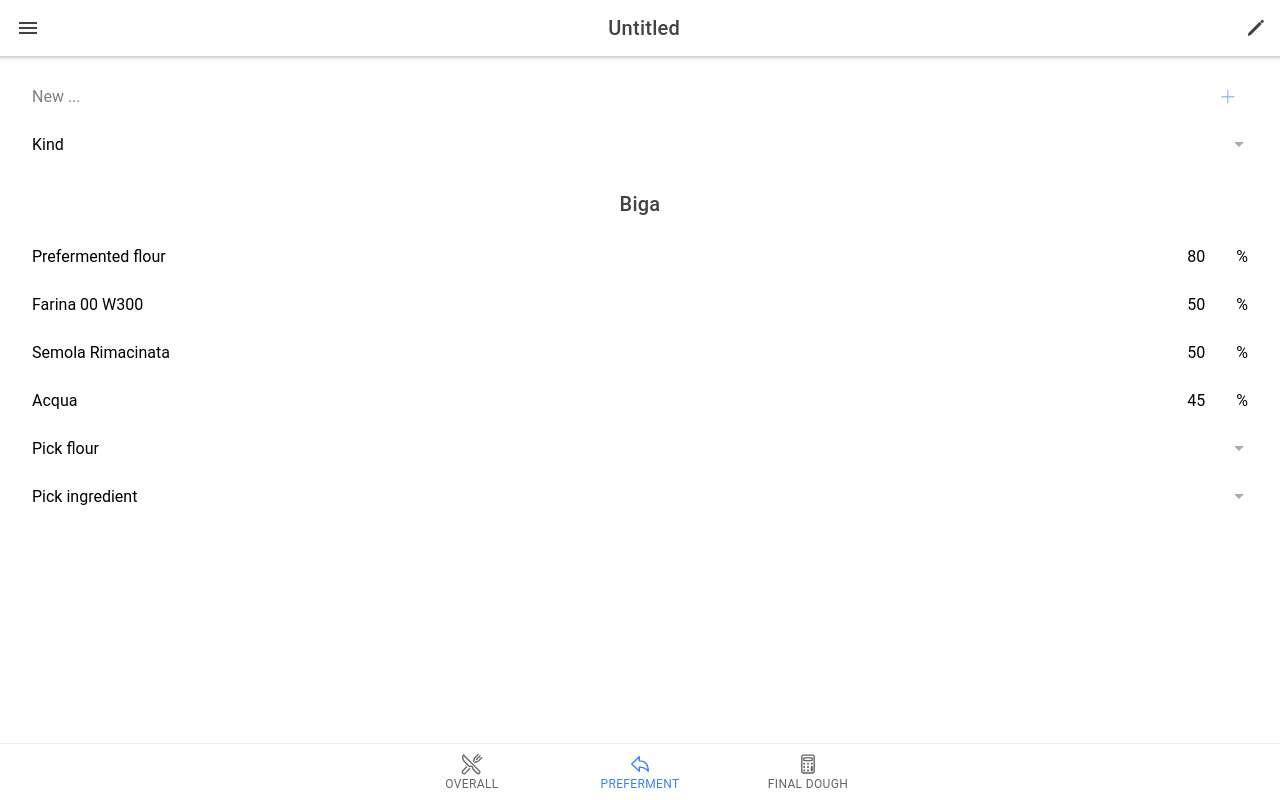
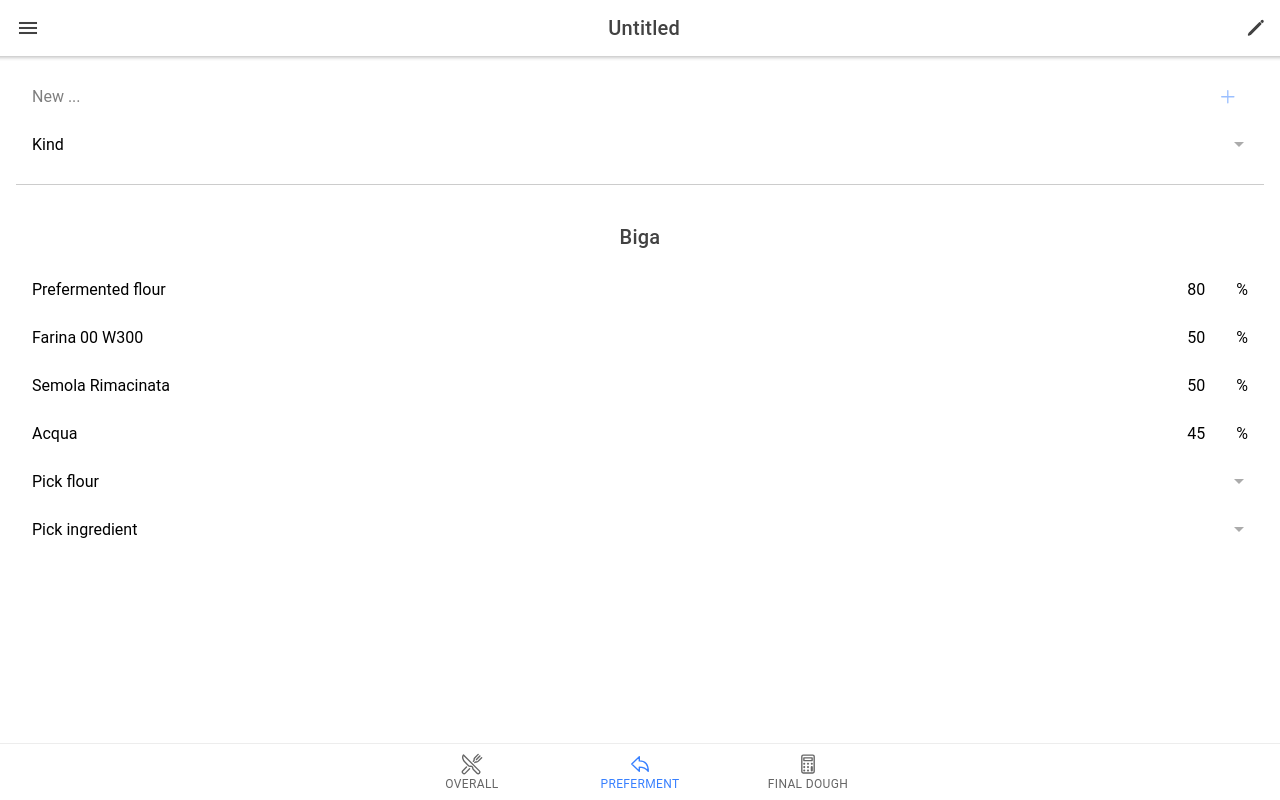
Before and after one commit to visciang/bpc-ionic-react, a React (Create React App) app: page /overallTab in a window 1280 px wide. Both pictures are taken after a click on the tab "PREFERMENT". Built offline with nearby package versions, Linux system fonts and the light colour scheme.

Commit message:
mielotto

```diff
--- a/src/App.tsx
+++ b/src/App.tsx
@@ -22,6 +22,7 @@ import "@ionic/react/css/display.css";
 
 /* Theme variables */
 import "theme/variables.css";
+import "theme/custom.css";
 
 const App: React.FC = () => {
   return (
--- a/src/components/PrefermentPercentageList.tsx
+++ b/src/components/PrefermentPercentageList.tsx
@@ -6,7 +6,7 @@ import IngredientsTitleToolbar from "components/IngredientsTitleToolbar";
 import IngredientsPercentageItem from "components/IngredientsPercentageItem";
 import { Preferment, PrefermentKind } from "dataModel/Preferment";
 import { IngredientName, IngredientValue } from "dataModel/Ingredient";
-import IngredientPicker from "./IngredientPicker";
+import IngredientPicker from "components/IngredientPicker";
 
 type Props = {
   title: string;
--- a/src/pages/tabs/Preferment.tsx
+++ b/src/pages/tabs/Preferment.tsx
@@ -57,12 +57,14 @@ export const Preferment: React.FC<Props> = ({ title, flours, ingredients, prefer
 
   return (
     <Tab title={title} onEditToggle={() => setEditable(!editable)}>
+      <div className="ion-padding-bottom">
         <NewItemInput onNewItem={prefermentKind ? onNewPreferment : undefined} />
         <PrefermentSelector value={prefermentKind} onSelect={setPrefermentKind} />
+      </div>
       {[...preferments.entries()].map(([name, preferment]) => {
         return (
+          <div key={name} className="border-top ion-padding-vertical">
             <PrefermentPercentageList
-            key={name}
               title={name}
               flours={flours}
               ingredients={ingredients}
@@ -70,6 +72,7 @@ export const Preferment: React.FC<Props> = ({ title, flours, ingredients, prefer
               editable={editable}
               onPrefermentChange={(preferment) => onPrefermentChange(name, preferment)}
             />
+          </div>
         );
       })}
     </Tab>
--- /dev/null
+++ b/src/theme/custom.css
@@ -0,0 +1,4 @@
+.border-top {
+  border-top: 0.55px solid
+    var(--ion-tab-bar-border-color, var(--ion-border-color, var(--ion-color-step-150, rgba(0, 0, 0, 0.2))));
+}
```
Lines whose indentation alone changed are shown as unchanged.
